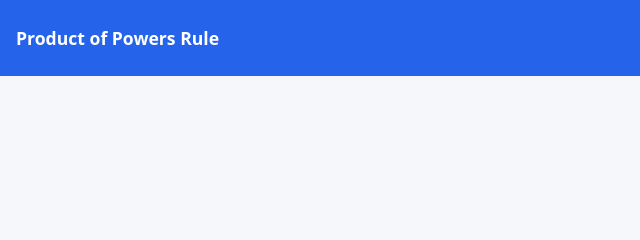
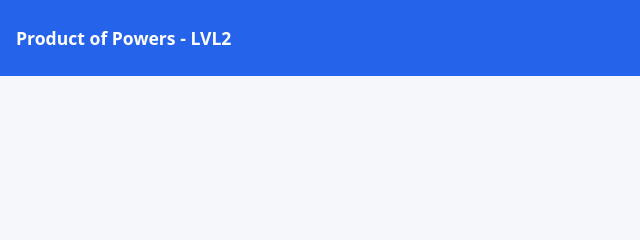
Before and after one commit to genaffleck/rule1-productOfPowers-LVL2, a plain HTML site: page index.html in a window 1280 px wide. Shown: the top 240 px of the page, 0-640 px from the left. Drawn offline with nearby package versions, Linux system fonts and the light colour scheme.

Commit message:
change title to LVL2

```diff
--- a/index.html
+++ b/index.html
@@ -177,7 +177,7 @@
     <body>
         <!-- HEADER -->
         <header>
-            <div class="header-title">Product of Powers Rule</div>
+            <div class="header-title">Product of Powers - LVL2</div>
             <div class="stopwatch-container">
                 <div class="stopwatch" id="stopwatch">00:00</div>
                 <button
```
